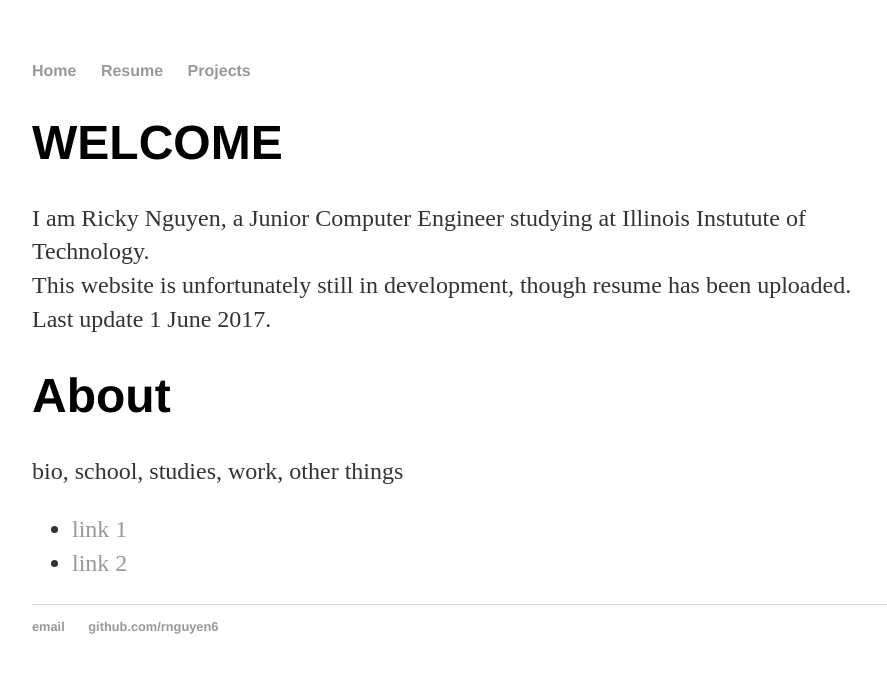
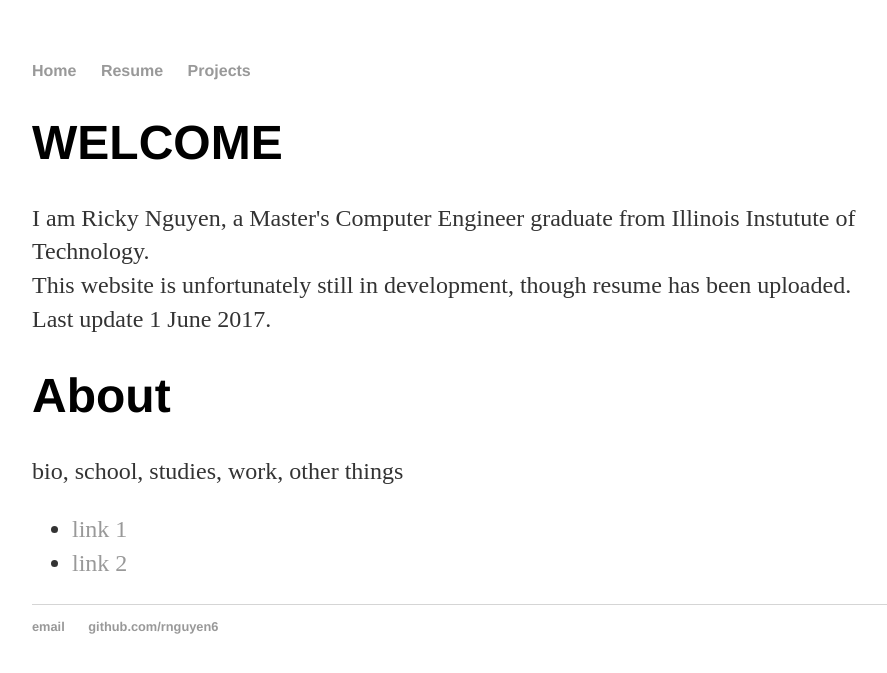
Before and after one commit to rnguyen6/rnguyen6.github.io, a Jekyll site: the page built from index.html, in a window 1280 px wide. Shown: the top 673 px of the page, without its empty margins (160-1047 px from the left). Built offline with Jekyll 4.4.1, drawn with Linux system fonts in a browser that asks for light colours.

Commit message:
Update index.html

```diff
--- a/index.html
+++ b/index.html
@@ -6,7 +6,7 @@ title: Ricky Nguyen | Computer Engineer
 <div class="blurb">
 	<h1>WELCOME</h1>
 	<p>
-		I am Ricky Nguyen, a Junior Computer Engineer studying at Illinois Instutute of Technology.<br>
+		I am Ricky Nguyen, a Master's Computer Engineer graduate from Illinois Instutute of Technology.<br>
 		This website is unfortunately still in development, though resume has been uploaded.<br>
 		Last update 1 June 2017.<br>
 	</p>
```
